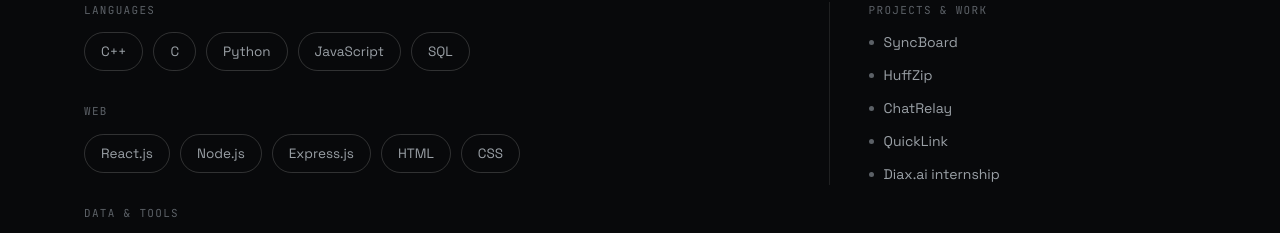
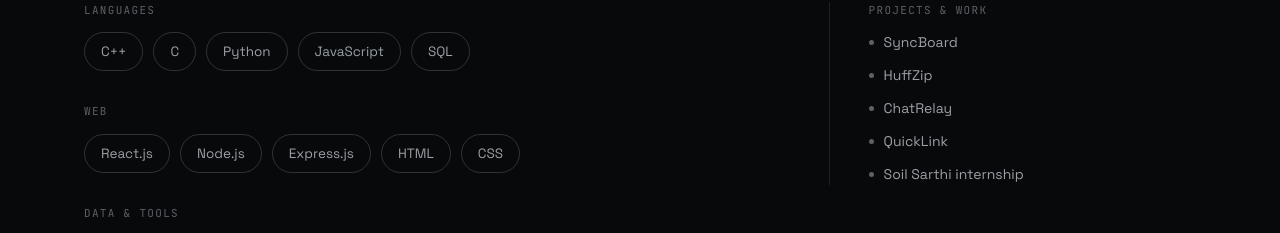
Before and after one commit to Pratik464iitm/My-Portfolio_pp, a React (Vite) app: page / in a window 1280 px wide. Shown: the part 3910-4143 px from the top of the page. Built offline with nearby package versions, Linux system fonts and the light colour scheme.

Commit message:
project github updated

```diff
--- a/src/data/content.js
+++ b/src/data/content.js
@@ -208,7 +208,7 @@ export const skillLinks = {
 // Labels shown when a skill lights up a node that isn't one of the four
 // showcased projects.
 export const extraNodes = {
-  diaxai: "Diax.ai internship",
+  diaxai: "Soil Sarthi internship",
 };
 
 export const competitive = [
```
